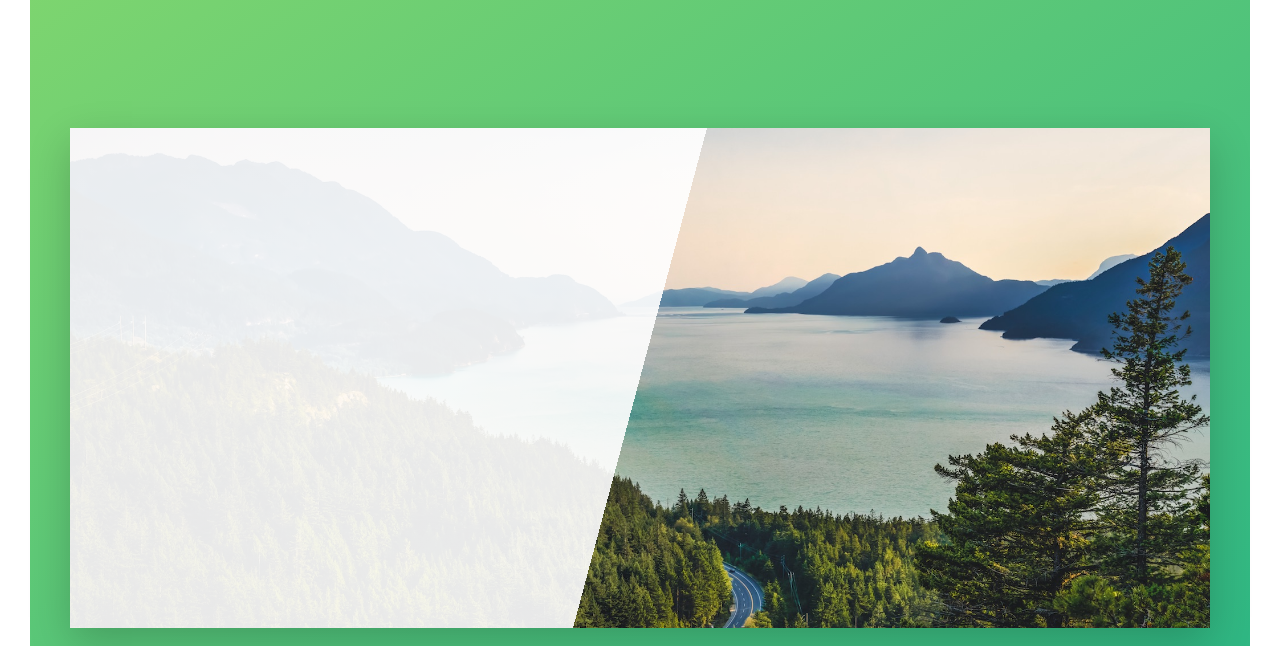
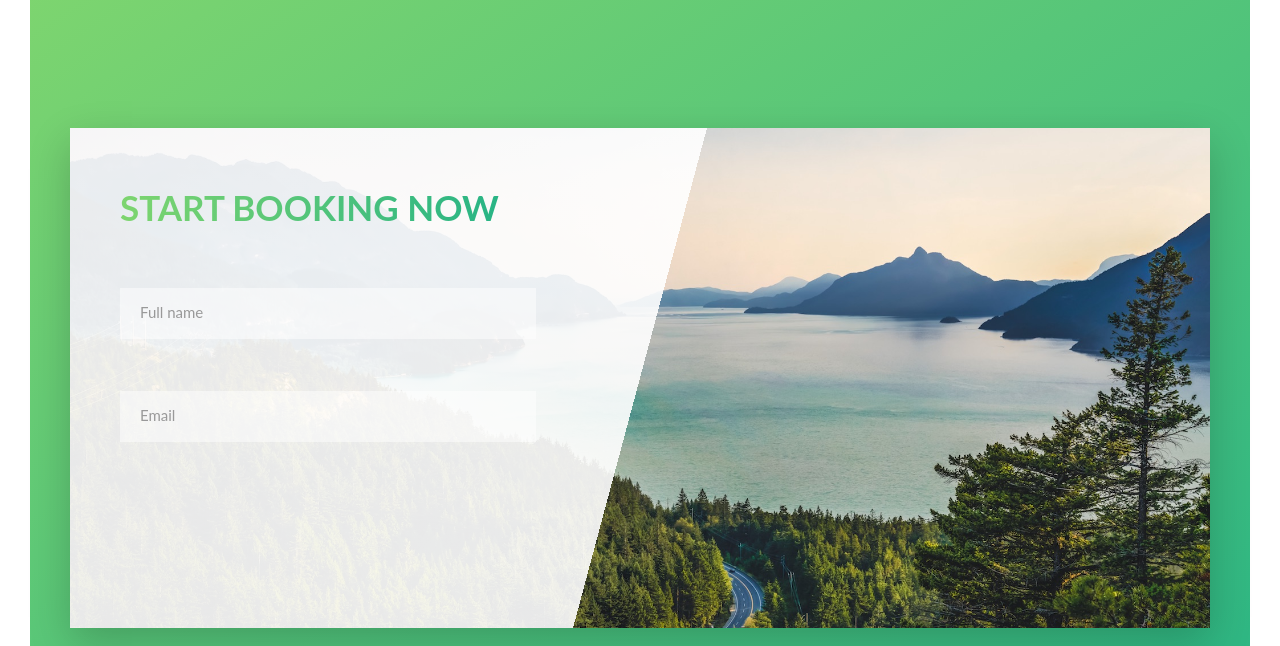
Before and after one commit to samuelsilvadev/front-stuff, a website: page sites/natours/src/index.html in a window 1280 px wide. Shown: the part 4674-5320 px from the top of the page. Drawn offline with nearby package versions, Linux system fonts and the light colour scheme; files that its build step writes are made by us from their sources.

Commit message:
feat(natours): Add form in book section
- Created style to fields.
- Added animation on placeholders.

```diff
--- a/sites/natours/src/index.html
+++ b/sites/natours/src/index.html
@@ -295,10 +295,35 @@
 					<span class="button--grow__text">Read all stories &rarr;</span>
 				</button>
 			</section>
-			<div class="book">
+			<section class="book">
 				<div class="book__content">
+					<h2 class="secondary-heading book__title">
+						Start Booking now
+					</h2>
+					<form class="form book__form" autocomplete="off">
+						<div class="form__group">
+							<input
+								id="full-name"
+								class="form__input"
+								type="text"
+								placeholder="Full name"
+								required
+							/>
+							<label for="full-name" class="form__label">Full name</label>
+						</div>
+						<div class="form__group">
+							<input
+								id="email"
+								class="form__input"
+								type="email"
+								placeholder="Email"
+								required
+							/>
+							<label for="email" class="form__label">Email</label>
+						</div>
+					</form>
 				</div>
-			</div>
+			</section>
 		</main>
 	</body>
 </html>
--- a/sites/natours/src/scss/abstracts/_variables.scss
+++ b/sites/natours/src/scss/abstracts/_variables.scss
@@ -10,6 +10,7 @@ $burning-orange: #ff7730;
 $dodger-blue: #2998ff;
 $royal-blue: #5643fa;
 $gray: #777;
+$dark-gray-1: #999;
 $light-gray-1: #f7f7f7;
 $light-gray-2: #eee;
 $white: #fff;
--- /dev/null
+++ b/sites/natours/src/scss/components/_form.scss
@@ -0,0 +1,48 @@
+.form {
+	&__group:not(:last-child) {
+		margin-bottom: 2rem;
+	}
+
+	&__input {
+		background-color: rgba($white, 0.5);
+		border: none;
+		border-bottom: 0.3rem solid transparent;
+		color: inherit;
+		font-family: inherit;
+		font-size: 1.5rem;
+		padding: 1.5rem 2rem;
+		transition: border-color 200ms linear;
+		width: 100%;
+
+		&:focus {
+			outline: none;
+			box-shadow: 0 0.1rem 0.2rem rgba($black, 0.5);
+			border-bottom: 0.3rem solid $light-green;
+
+			&:invalid {
+				border-bottom: 0.3rem solid $burning-orange;
+			}
+		}
+
+		&::-webkit-input-placeholder {
+			color: $dark-gray-1;
+		}
+	}
+
+	&__label {
+		color: inherit;
+		display: block;
+		font-size: 1.5rem;
+		margin-top: 0.7rem;
+		margin-left: 2rem;
+		transition-property: opacity, transform, visibility;
+		transition-duration: 200ms;
+		transform: translateY(0);
+	}
+
+	&__input:placeholder-shown + &__label {
+		opacity: 0;
+		transform: translateY(-4rem);
+		visibility: hidden;
+	}
+}
--- a/sites/natours/src/scss/main.scss
+++ b/sites/natours/src/scss/main.scss
@@ -11,6 +11,7 @@
 @import 'components/composition';
 @import 'components/card';
 @import 'components/feature-box';
+@import 'components/form';
 @import 'components/story';
 
 @import 'layout/header';
--- a/sites/natours/src/scss/pages/_home.scss
+++ b/sites/natours/src/scss/pages/_home.scss
@@ -171,6 +171,12 @@
 	background-image: linear-gradient(to right bottom, $light-green, $dark-green);
 	padding: 15rem 0;
 
+	&__title {
+		margin-top: 5rem;
+		margin-bottom: 5rem;
+		max-width: 50%;
+	}
+
 	&__content {
 		background-image: linear-gradient(
 				105deg,
@@ -184,6 +190,11 @@
 		box-shadow: 0 1.5rem 4rem rgba($black, 0.2);
 		height: 50rem;
 		margin: auto;
+		padding: 0 5rem;
 		max-width: $grid-width;
 	}
+
+	&__form {
+		width: 40%;
+	}
 }
```
